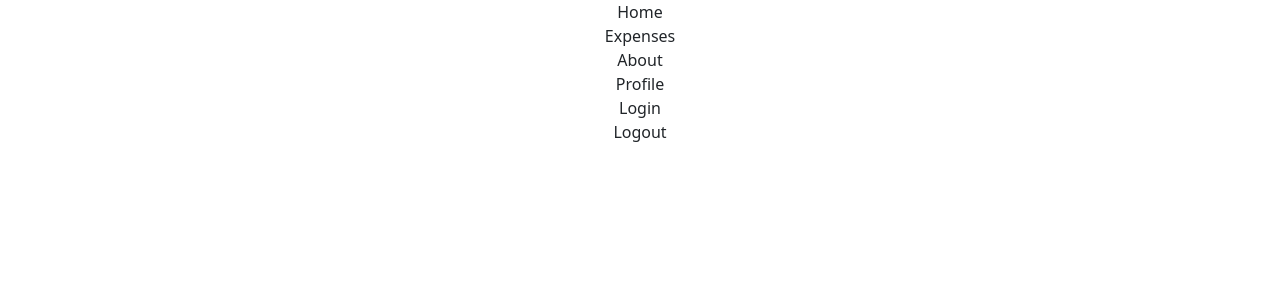
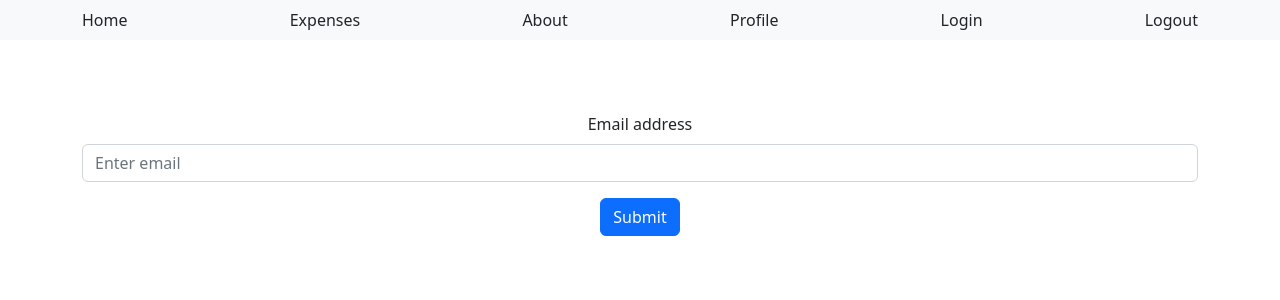
Before and after one commit to RadhaNinave/ExpenseTracker, a React (Create React App) app: page /resetPassword in a window 1280 px wide. Shown: the top 300 px of the page. Built offline with nearby package versions, Linux system fonts and the light colour scheme.

Commit message:
reset password

```diff
--- a/src/App.js
+++ b/src/App.js
@@ -5,6 +5,7 @@ import './App.css';
 import SignUp from './Component/Auth/SignUp';
 import Welcome from './Component/UI/Welcome';
 import Navigation from './Component/Auth/Navigation';
+import ResetPassword from './Component/Auth/ResetPassword';
 
 function App() {
 
@@ -13,12 +14,15 @@ function App() {
     <div className="App">
 
       <Navigation />
+
       <Routes>
-        <Route path="/" element={<SignUp />} />
-        <Route path='/welcome' element={<Welcome/>}/>
+        <Route path="/login" element={<SignUp />} >
+        </Route>
+        <Route path='/' element={<Welcome/>}/>
         <Route path='/update' element={<UpdateProfile/>}/>
+        <Route path = "/resetPassword" element ={<ResetPassword/>}/>
+      </Routes>
 
-      </Routes>
     </div>
   );
 }
--- a/src/Component/Auth/Navigation.js
+++ b/src/Component/Auth/Navigation.js
@@ -1,31 +1,39 @@
-import { useContext } from "react";
+import { useContext ,Fragment} from "react";
 import { NavLink } from "react-bootstrap";
-import { Navigate, useNavigate } from "react-router-dom";
+import {  useNavigate } from "react-router-dom";
 import AuthContext from "../store/AuthContext";
-
+import { Container,Navbar,Nav}from "react-bootstrap";
+import UpdateProfile from "../UI/UpdateProfile";
+import Welcome from "../UI/Welcome";
+import { Route,Routes } from "react-router-dom";
+import SignUp from "./SignUp";
 const Navigation = () =>{
     const authCtx=useContext(AuthContext);
     const navigate=useNavigate();
    const logoutHandler = ()=>{
         authCtx.logout();
-        navigate('/');
+        navigate('/login');
         alert("logout successfully");
     }
 
     return(
-        <div className='mainNav'>
-    <nav>
+
+        <Fragment>
+      <Navbar bg="light" variant="light">
+        <Container>
+        <NavLink to="/">Home</NavLink>
+          <NavLink to="/expenses">Expenses</NavLink>
+            <NavLink to="/about">About</NavLink>
+            <NavLink to="/">Profile</NavLink>
+            <NavLink to="/login">Login</NavLink>
+           <NavLink onClick={logoutHandler}>Logout</NavLink>
+            </Container>
+      </Navbar>
 
 
-        <NavLink to="/home">Home</NavLink>
-            <NavLink to="/expenses">Expenses</NavLink>
-            <NavLink to="/about">About</NavLink>
-            <NavLink to="/profile">Profile</NavLink>
-              <NavLink to="/login">Login</NavLink>
-             <NavLink onClick={logoutHandler}>Logout</NavLink>
 
-    </nav>
-    </div>
+
+    </Fragment>
 
     )
 }
--- /dev/null
+++ b/src/Component/Auth/ResetPassword.js
@@ -0,0 +1,62 @@
+import { Fragment, useRef } from "react";
+import { Form,Container,Button } from "react-bootstrap";
+import { useNavigate } from "react-router-dom";
+
+const ResetPassword = () =>{
+    const navigate=useNavigate()
+
+
+        const emailInputRef = useRef();
+        const resetPassword = async(e) =>{
+            e.preventDefault();
+            try{
+                const enteredEmail=emailInputRef.current.value;
+                console.log(enteredEmail);
+                const res=await fetch('https://identitytoolkit.googleapis.com/v1/accounts:sendOobCode?key=AIzaSyAXiOYJr-9lsF_yoZxTgE3AByKyl3bGlqw',{
+                    method:"POST",
+                    body:JSON.stringify({
+                        requestType:'PASSWORD_RESET',
+                        email:enteredEmail
+                    }),
+                    headers :{
+                        'Content-type':"application/json"
+                    }
+                })
+                const data = await res.json()
+                console.log(data);
+                if(res.ok){
+                    alert("password reset successfully");
+                    navigate('/login');
+                }
+            }
+            catch(e)
+            {
+                console.log(e.message);
+                alert("something went wrong");
+            }
+
+        }
+    return(
+        <Fragment>
+
+               <Container className="pt-5">
+      <Form className="pt-3" onSubmit={resetPassword}>
+        <h1 className="text-center"></h1>
+        <Form.Group className="mb-3">
+          <Form.Label htmlFor="email">Email address</Form.Label>
+          <Form.Control
+            id="email"
+            type="email"
+            placeholder="Enter email"
+            required
+            ref={emailInputRef}
+          />
+        </Form.Group>
+        <Button type="submit">Submit</Button>
+        </Form>
+        </Container>
+        </Fragment>
+    )
+
+}
+export default ResetPassword;
--- a/src/Component/Auth/SignUp.js
+++ b/src/Component/Auth/SignUp.js
@@ -120,8 +120,9 @@ const SignUp = () => {
           <button type="button" onClick={switchAuthModeHandler}>
             {isLogin ? "Create new account" : "Login with existing account"}
           </button>
+
         </div>
-        <div className="text-center pt-3"></div>
+        <div className="text-center pt-3">  <Link to="/resetPassword">Forgot Password</Link></div>
       </Form>
     </Container>
   );
--- a/src/Component/UI/UpdateProfile.js
+++ b/src/Component/UI/UpdateProfile.js
@@ -40,7 +40,7 @@ const UpdateProfile=()=> {
 
   const onCancelhandler=(e)=>{
       e.preventDefault();
-      navigate('/welcome')
+      navigate('/')
 
 
   }
@@ -73,7 +73,7 @@ const UpdateProfile=()=> {
 
       if (res.ok) {
         alert("your Profile is update successfully");
-        navigate("/welcome");
+        navigate("/");
       } else {
         throw data.error;
       }
```
